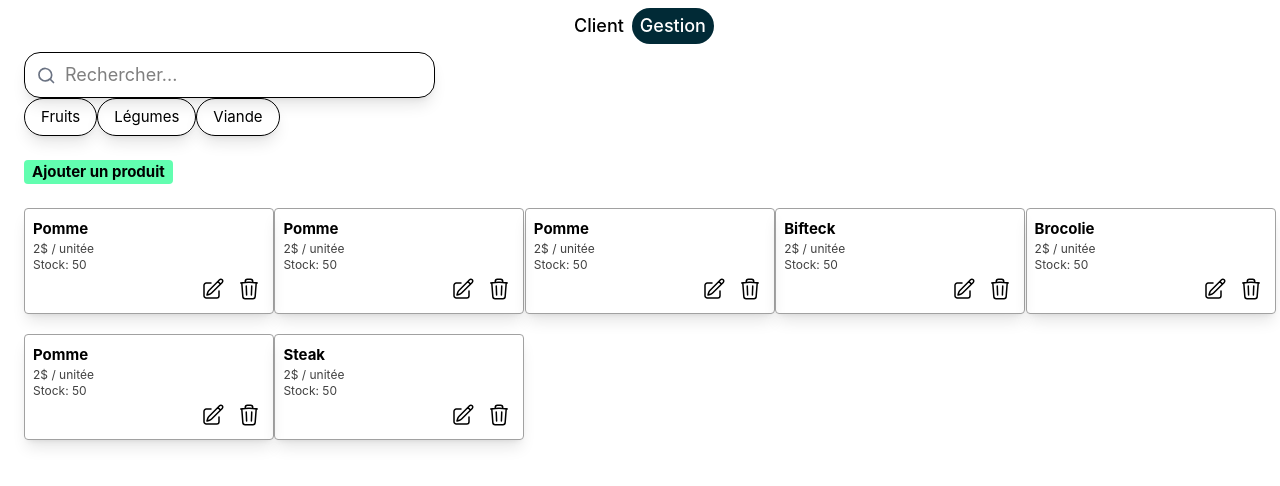
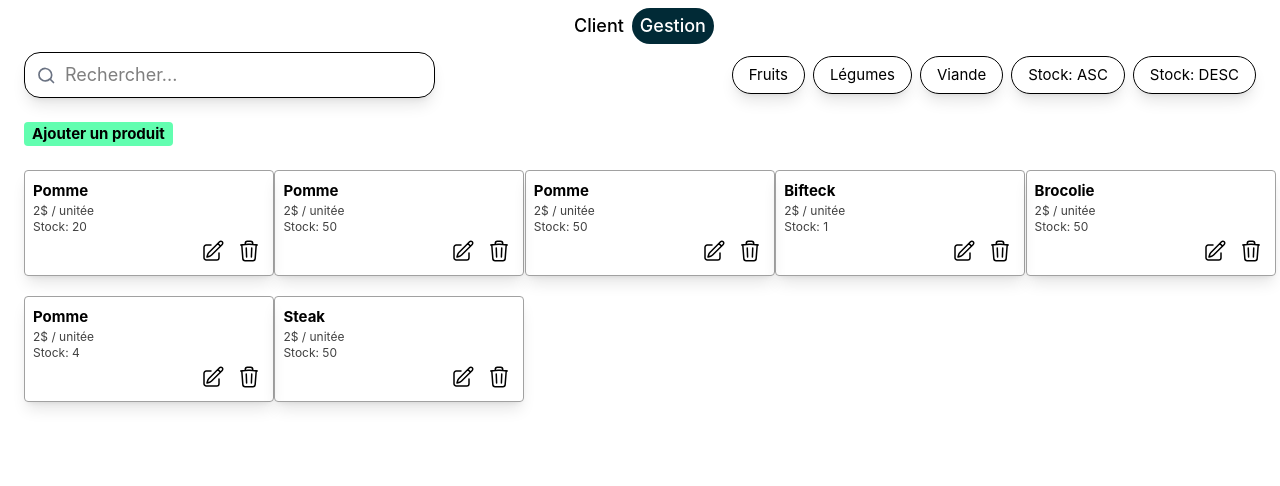
Before and after one commit to Matpageau/Vue-epicerie-TP1, a Vue app: page /gestion in a window 1280 px wide. Shown: the top 486 px of the page. Built offline with nearby package versions, Linux system fonts and the light colour scheme; the HTML template or start-up script is replaced by a standard one.

Commit message:
add delete btn

```diff
--- a/src/components/Buttons/FilterBtn.vue
+++ b/src/components/Buttons/FilterBtn.vue
@@ -1,15 +1,28 @@
 <script setup lang="ts">
-import { ref } from 'vue';
+import { ref, computed } from 'vue';
 
-const isSelected = ref(false);
+const isSelectedLocal = ref(false);
+
 const props = defineProps<{
     category: string;
+    forceSelected?: boolean;
 }>();
+
 const emit = defineEmits<{
     (e: 'click', category: string): void;
 }>()
+
+const isSelected = computed(() => {
+    if (props.forceSelected !== undefined) {
+        return props.forceSelected;
+    }
+    return isSelectedLocal.value;
+});
+
 const handleClick = () => {
-    isSelected.value = !isSelected.value
+    if (!props.forceSelected) {
+        isSelectedLocal.value = !isSelectedLocal.value;
+    }
     emit('click', props.category);
 }
 </script>
--- /dev/null
+++ b/src/components/Modal/DeleteModal.vue
@@ -0,0 +1,21 @@
+<script setup lang="ts">
+import CancellBtn from '../Buttons/CancellBtn.vue';
+import ConfirmBtn from '../Buttons/ConfirmBtn.vue';
+
+const emit = defineEmits<{
+    (e: "cancel"): void
+    (e: "confirm"): void
+}>();
+
+
+</script>
+
+<template>
+    <div class="rounded-lg pt-6 pb-6 w-96">
+        <p class="text-white">Êtes-vous sûr de vouloir supprimer cet élément ?</p>
+        <div class="mt-4 flex justify-end space-x-2">
+            <CancellBtn @click="$emit('cancel')">Annuler</CancellBtn>
+            <ConfirmBtn @click="$emit('confirm')">Confirmer</ConfirmBtn>
+        </div>
+    </div>
+</template>
--- a/src/composable/SearchFilter.ts
+++ b/src/composable/SearchFilter.ts
@@ -3,16 +3,31 @@ import type { ItemType } from '@/types/Item';
 
 export function useFilter(items: ItemType[], selectedCategories: Ref<string[]>) {
   const search = ref("");
+  const selectedStockFilters = ref<string | null>(null);
   const filteredItems = computed(() => {
-    return items.filter(item => {
+    let result =  items.filter(item => {
       const matchesSearch = item.name.toLowerCase().includes(search.value.toLowerCase());
       const matchesCategory = selectedCategories.value.length === 0 || selectedCategories.value.includes(item.category);
       return matchesSearch && matchesCategory;
     });
+
+    if (selectedStockFilters.value === 'asc') {
+      result = [...result].sort((a, b) => a.stock - b.stock);
+    } else if (selectedStockFilters.value === 'desc') {
+      result = [...result].sort((a, b) => b.stock - a.stock);
+    }
+
+    return result;
   });
+
+  function toggleStockFilter(order: string) {
+    selectedStockFilters.value = selectedStockFilters.value === order ? null : order;
+  }
 
   return {
     search,
-    filteredItems
+    filteredItems,
+    selectedStockFilters,
+    toggleStockFilter
   };
 }
--- a/src/data/items.json
+++ b/src/data/items.json
@@ -3,7 +3,7 @@
     "id": 1,
     "name": "Pomme",
     "price": 2,
-    "stock": 50,
+    "stock": 20,
     "category": "fruits"
   },
   {
@@ -24,7 +24,7 @@
     "id": 1,
     "name": "Bifteck",
     "price": 2,
-    "stock": 50,
+    "stock": 1,
     "category": "meat"
   },
   {
@@ -38,7 +38,7 @@
     "id": 1,
     "name": "Pomme",
     "price": 2,
-    "stock": 50,
+    "stock": 4,
     "category": "fruits"
   },
   {
--- a/src/views/GestionPage.vue
+++ b/src/views/GestionPage.vue
@@ -10,6 +10,7 @@ import ProductModal from '@/components/Modal/ProductModal.vue';
 import CreateItemBtn from "@/components/Buttons/CreateItemBtn.vue"
 import { ref } from 'vue';
 import FilterButton from '@/components/Buttons/FilterBtn.vue';
+import DeleteModal from '@/components/Modal/DeleteModal.vue';
 
 const selectedCategories = ref<string[]>([]);
 function toggleCategory(category: string) {
@@ -25,45 +26,75 @@ const page = "admin";
 const itemStore = useItemStore()
 const { items } = storeToRefs(itemStore)
 const { addOrUpdateItem, deleteItem } = itemStore
-const { search, filteredItems } = useFilter(items.value, selectedCategories);
+const { search, filteredItems, selectedStockFilters, toggleStockFilter } = useFilter(items.value, selectedCategories);
 
-const isModalOpen = ref(false)
+const isProductModalOpen = ref(false)
+const isDeleteModalOpen = ref(false)
 const selectedItem = ref<ItemType | null>(null)
 
 const openEditModal = (item?: ItemType) => {
   if(item) {
     selectedItem.value = item
   }
-  isModalOpen.value = true
+  isProductModalOpen.value = true
 }
 
 const closeEditModal = () => {
-  isModalOpen.value = false
+  isProductModalOpen.value = false
   selectedItem.value = null
+}
+
+const openDeleteModal = (item: ItemType) => {
+  selectedItem.value = item
+  isDeleteModalOpen.value = true
+}
+
+const closeDeleteModal = () => {
+  isDeleteModalOpen.value = false
+}
+
+const confirmDelete = () => {
+  if (selectedItem.value) {
+    console.log(selectedItem.value)
+    deleteItem(selectedItem.value)
+    selectedItem.value = null
+  }
+  closeDeleteModal()
 }
 
 const saveItem = (item: ItemType) => {
   addOrUpdateItem(item)
   closeEditModal()
 }
+
 </script>
 
 <template>
-  <BaseModal v-if="isModalOpen">
+  <BaseModal v-if="isProductModalOpen">
     <ProductModal
       :item="selectedItem!"
       @cancel="closeEditModal"
       @confirm="saveItem"
     />
   </BaseModal>
+  <BaseModal v-if="isDeleteModalOpen">
+    <DeleteModal
+      @cancel="closeDeleteModal"
+      @confirm="confirmDelete"
+    />
+  </BaseModal>
   <div class="max-w-[1400px] mx-auto px-6 space-y-6">
-    <div class="w-1/3">
-      <SearchBar v-model="search" />
-      <FilterButton category="fruits" @click="toggleCategory">Fruits</FilterButton>
-      <FilterButton category="vegetables" @click="toggleCategory">Légumes</FilterButton>
-      <FilterButton category="meat" @click="toggleCategory">Viande</FilterButton>
+    <div class="flex items-center justify-between">
+      <SearchBar v-model="search" class="w-1/3" />
+        <div class="flex space-x-2">
+          <FilterButton category="fruits" :force-selected="selectedCategories.includes('fruits')" @click="toggleCategory">Fruits</FilterButton>
+          <FilterButton category="vegetables" :force-selected="selectedCategories.includes('vegetables')" @click="toggleCategory">Légumes</FilterButton>
+          <FilterButton category="meat" :force-selected="selectedCategories.includes('meat')" @click="toggleCategory">Viande</FilterButton>
+          <FilterButton category="asc" :force-selected="selectedStockFilters === 'asc'" @click="toggleStockFilter">Stock: ASC</FilterButton>
+          <FilterButton category="desc" :force-selected="selectedStockFilters === 'desc'" @click="toggleStockFilter">Stock: DESC</FilterButton>
+      </div>
     </div>
     <CreateItemBtn @create="openEditModal"/>
-    <CardBoard :page="page" :items="filteredItems" @edit="openEditModal" @delete="deleteItem"/>
+    <CardBoard :page="page" :items="filteredItems" @edit="openEditModal" @delete="openDeleteModal" />
   </div>
 </template>
```
